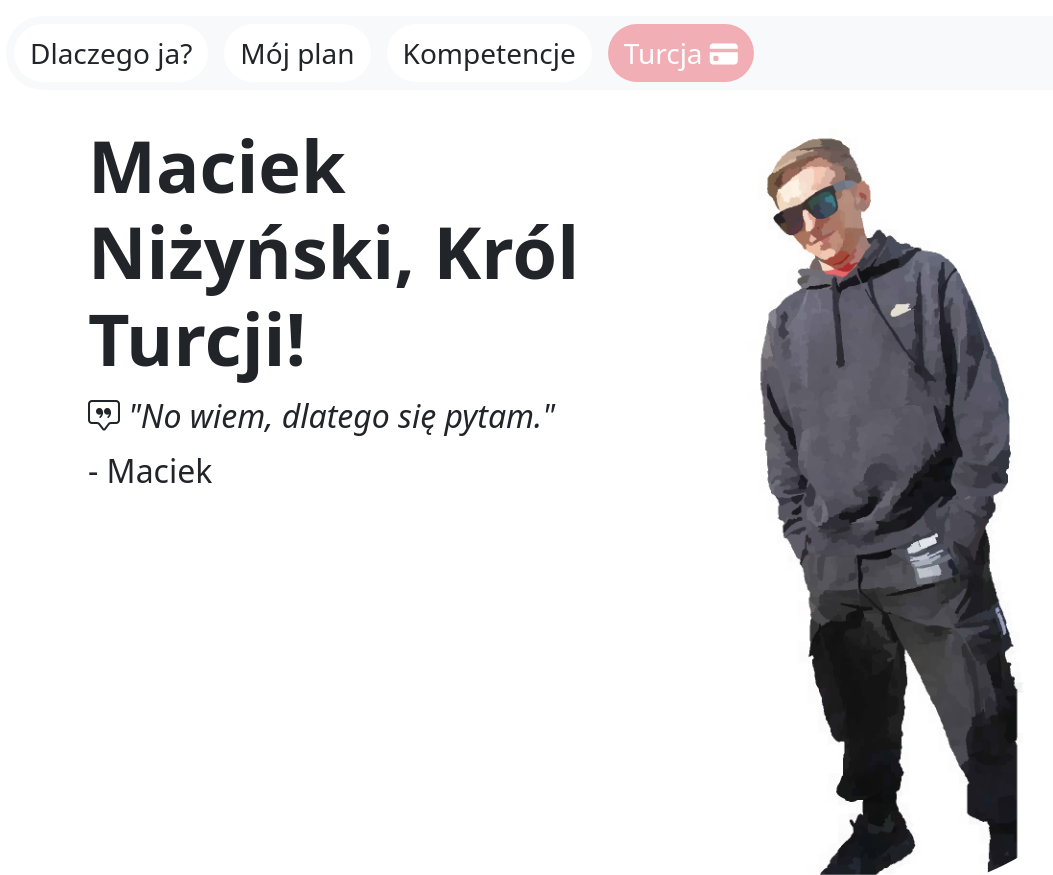
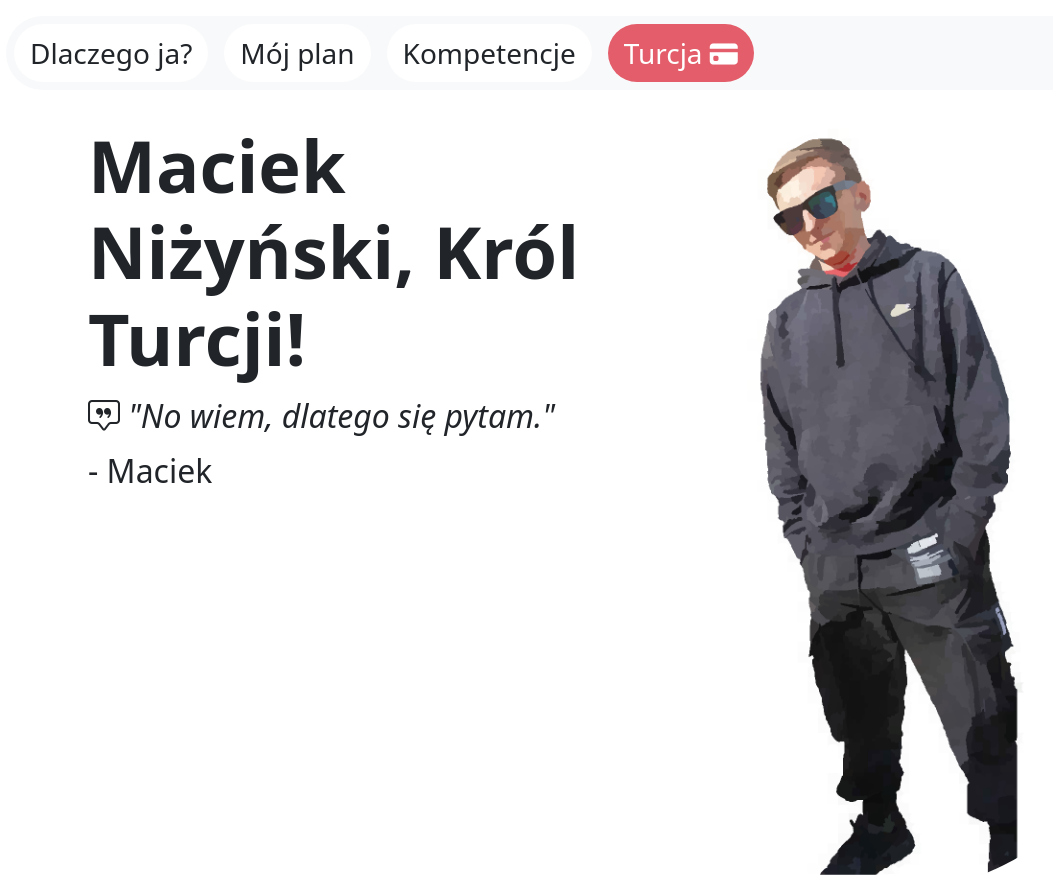
Before and after one commit to glosuj-na-macka/glosuj-na-macka.github.io, a plain HTML site: page index.html in a window 1280 px wide. Shown: the top 875 px of the page, without its empty margins (22-1075 px from the left). Drawn offline with nearby package versions, Linux system fonts and the light colour scheme.

Commit message:
Update index.html

```diff
--- a/index.html
+++ b/index.html
@@ -27,7 +27,7 @@
                             <li class="nav-item  m-2 bg-white rounded-pill">
                               <a class="nav-link text-dark" href="#kompetencje"><span class="fs-3">Kompetencje</span></a>
                             </li>
-                            <li class="nav-item  m-2 bg-turk rounded-pill">
+                            <li class="nav-item  m-2 bg-turk2 rounded-pill">
                               <a class="nav-link text-white" href="#kontakt"><span class="fs-3">Turcja <i class="bi bi-credit-card-fill"></i></span></a>
                             </li>
                           </ul>
```
